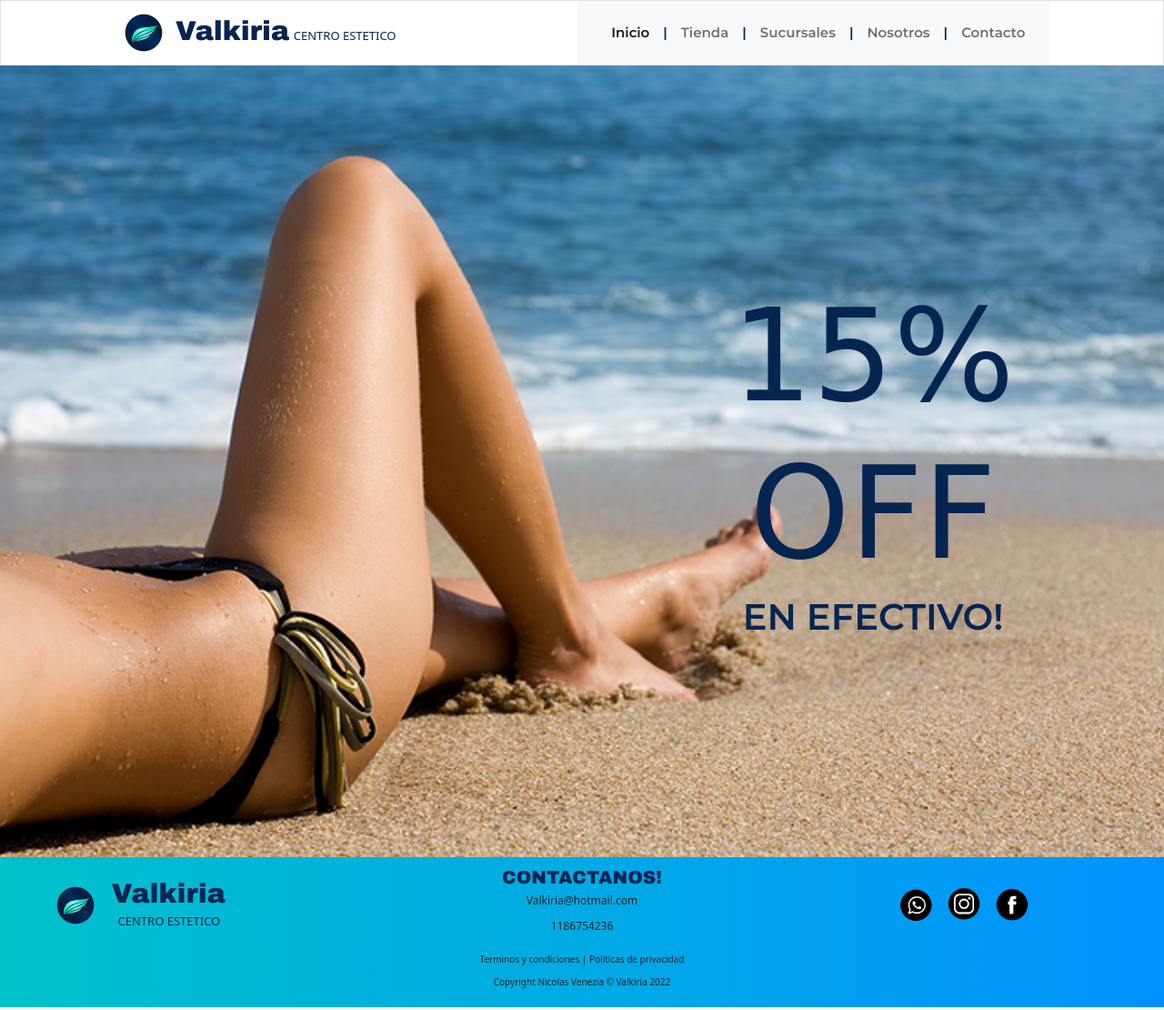
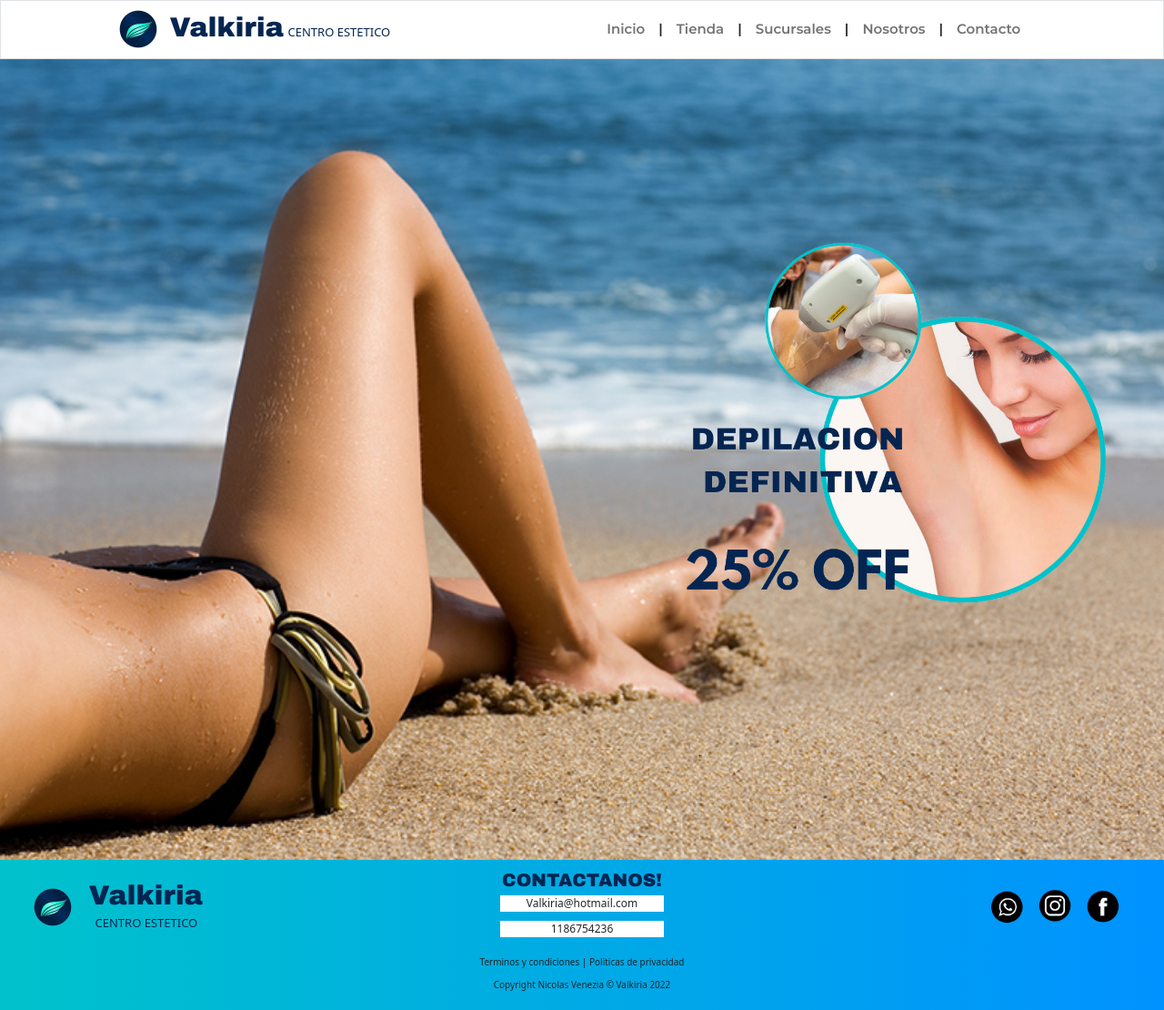
Before and after one commit to Nicovenezia/CentroEstetico-NicolasVenezia, a plain HTML site: page index.html in a window 1280 px wide. Shown: the whole page at 91% size. Drawn offline with nearby package versions, Linux system fonts and the light colour scheme.

Commit message:
codificaciones

```diff
--- a/css/styles.css
+++ b/css/styles.css
@@ -8,9 +8,7 @@
 }
 
 /*
-
 HEADER                   HEADER               HEADER
-
 */
 
 .contenedorHeader{
@@ -48,15 +46,9 @@
 }
 
 .navbar-nav{
-    height: 6rem;
     align-items: center;
     font-size: 1.5rem;
-    color: #052551;
     font-family: 'Montserrat', sans-serif;
-}
-
-.navbarHeader{
-    width: 52rem;
 }
 
 .nav-link{
@@ -68,16 +60,26 @@
     width: 2rem;
 }
 
+.contenedorNav{
+    width: auto;
+    text-align: center;
+}
+
+.nav-link{
+    transition: background-color .4s;
+    color: #052551;
+}
+
+.nav-link:hover{
+    background-color: rgb(0, 217, 255);
+}
+
 /*
-
 HEADER                     HEADER             HEADER
-
 */
 
 /*
-
 SECTION INICIO         SECTION INICIO           SECTION INICIO
-
 */
 
 #sectionIndex{
@@ -85,7 +87,7 @@
     background-repeat: no-repeat;
     background-position: center;
     background-size: cover;
-    height: 87rem;
+    height: 88rem;
     width: 100%;
     display: flex;
     align-items: flex-end;
@@ -94,7 +96,11 @@
 }
 
 .contenedorDescuento{
-    width: 50%;
+    text-align: end;
+}
+
+.logoImgDescuento{
+    height: 60rem;
 }
 
 .h2Descuento{
@@ -112,15 +118,11 @@
 }
 
 /*
-
 SECTION INICIO         SECTION INICIO           SECTION INICIO
-
 */
 
 /*
-
 SECTION TIENDA        SECTION TIENDA           SECTION TIENDA
-
 */
 
 .contenedorDepilacion{
@@ -177,18 +179,15 @@
 .agergarProductos{
     width: 7rem;
     height: 3rem;
+    font-size: 1.1rem;
 }
 
 /*
-
 SECTION TIENDA        SECTION TIENDA           SECTION TIENDA
-
 */
 
 /*
-
 SECTION SUCURSALES       SECTION SUCURSALES           SECTION SUCURSALES
-
 */
 
 .contenedorSucursales{
@@ -200,19 +199,19 @@
     width: 46rem;
     margin: 2rem;
     text-align: center;
-    font-size: 1.6rem;
+}
+
+.nombreSucursales{
+    margin-top: 0.6rem;
+    font-size: 1.7rem;
 }
 
 /*
-
 SECTION SUCURSALES       SECTION SUCURSALES           SECTION SUCURSALES
-
 */
 
 /*
-
 SECTION NOSOTROS        SECTION NOSOTROS           SECTION NOSOTROS
-
 */
 
 #imagenFondo{
@@ -250,19 +249,15 @@
 }
 
 /*
-
 SECTION NOSOTROS        SECTION NOSOTROS           SECTION NOSOTROS
-
 */
 
 /*
-
 SECTION CONTACTO       SECTION CONTACTO           SECTION CONTACTO
-
 */
 
 .contenedorSection{
-    height: 87rem;
+    height: 88rem;
     background: rgb(0,218,228);
     background: linear-gradient(191deg, rgba(0,218,228,1) 0%, rgba(5,37,81,1) 100%);
 }
@@ -296,18 +291,15 @@
 
 .h2Contatco{
     font-size: 4rem;
+    margin: 2rem;
 }
 
 /*
-
 SECTION CONTACTO       SECTION CONTACTO           SECTION CONTACTO
-
 */
 
 /*
-
 FOOTER                     FOOTER                 FOOTER
-
 */
 
 .contenedorFooter{
@@ -320,6 +312,7 @@
 
 .cajaLogoFooter{
     text-align: end;
+    width: 8rem;
 }
 
 .logoFooter{
@@ -339,10 +332,12 @@
 
 .cajaContactoFooter{
     text-align: center;
+    width: 21rem;
 }
 
 .cajaLogoRedesFooter{
     text-align: center;
+    width: 22rem;
 }
 
 .h2Contactanos{
@@ -353,10 +348,16 @@
 
 .pContacto{
     font-size: 1.2rem;
+    background-color: white;
+    width: 18rem;
+    margin: 0% auto;
+    margin-bottom: 1rem;
+}
+
+.contenedorValkiriaFooter{
+    width: 14rem;
 }
 
 /*
-
 FOOTER                     FOOTER                 FOOTER
-
 */
--- a/index.html
+++ b/index.html
@@ -19,7 +19,7 @@
     <header class="container-fluid">
         <div class="row contenedorHeader border border-1">
             <div class="cajaLogoNav col-1">
-                <img class="logo" src="./img/logo.png" alt="">
+                <img class="logo" src="./img/logo.png" alt="Valkiria">
             </div>
 
             <div class="cajaValkiriaNav col-3">
@@ -30,8 +30,9 @@
                 <h3 class="h3Nav">CENTRO ESTETICO</h3>
             </div>
 
-            <nav class="navbar navbarHeader navbar-expand-lg navbar-light bg-light col-5">
-                <div class="container-fluid">
+            <div class="col-5">
+                <nav class="navbar navbar-expand-lg navbar-light">
+                    <div class="container-fluid contenedorNav">
                         <button class="navbar-toggler" type="button" data-bs-toggle="collapse" data-bs-target="#navbarNav" aria-controls="navbarNav" aria-expanded="false" aria-label="Toggle navigation">
                             <span class="navbar-toggler-icon"></span>
                         </button>
@@ -39,36 +40,35 @@
                         <div class="collapse navbar-collapse" id="navbarNav">
                             <ul class="navbar-nav">
                                 <li class="nav-item">
-                                <a class="nav-link active" aria-current="page" href="./index.html">Inicio</a>
+                                    <a class="nav-link rounded" aria-current="page" href="./index.html">Inicio</a>
                                 </li>
                                 |
                                 <li class="nav-item">
-                                <a class="nav-link" href="./pag/tienda.html">Tienda</a>
+                                    <a class="nav-link rounded" href="./pag/tienda.html">Tienda</a>
                                 </li>
                                 |
                                 <li class="nav-item">
-                                <a class="nav-link" href="./pag/sucursales.html">Sucursales</a>
+                                    <a class="nav-link rounded" href="./pag/sucursales.html">Sucursales</a>
                                 </li>
                                 |
                                 <li class="nav-item">
-                                <a class="nav-link" href="./pag/nosotros.html">Nosotros</a>
+                                    <a class="nav-link rounded" href="./pag/nosotros.html">Nosotros</a>
                                 </li>
                                 |
                                 <li class="nav-item">
-                                <a class="nav-link" href="./pag/contacto.html">Contacto</a>
+                                    <a class="nav-link rounded" href="./pag/contacto.html">Contacto</a>
                                 </li>
                             </ul>
                         </div>
                     </div>
                 </nav>
+            </div>
     </header>
 
 
     <section id="sectionIndex">
         <div class="contenedorDescuento">
-            <h2 class="h2Descuento">15%</h2>
-            <h2 class="h2Descuento">OFF</h2>
-            <h3 class="h3Descuento">EN EFECTIVO!</h3>
+            <img class="logoImgDescuento" src="./img/50%off (1).png" alt="">
         </div>
     </section>
 
@@ -76,10 +76,10 @@
     <footer class="container-fluid">
         <div class="row contenedorFooter">
             <div class="col-1 cajaLogoFooter">
-                <img class="logo" src="./img/logo.png" alt="">
+                <img class="logo" src="./img/logo.png" alt="Valkiria">
             </div>
 
-            <div class="col-3">
+            <div class="col-3 contenedorValkiriaFooter">
                 <div class="cajaValkiriaNav">
                     <h1 class="h1ValkiriaNav">Valkiria</h1>
                 </div>
@@ -89,21 +89,16 @@
                 </div>
             </div>
 
-
-            <div class="col">
-                <div class="cajaContactoFooter">
+            <div class="col cajaContactoFooter">
                     <h2 class="h2Contactanos">CONTACTANOS!</h2>
                     <P class="pContacto">Valkiria@hotmail.com</P>
                     <p class="pContacto">1186754236</p>
             </div>
-            </div>
 
-            <div class="col">
-                <div class="cajaLogoRedesFooter">
-                    <a href="https://wa.me/541133145083"><img class="logoRedes" src="./img/whatsapp.png" alt=""></a>
-                    <a href="https://instagram.com/valkiria_estetica?igshid=NjY2NjE5MzQ="><img class="logoRedes" src="./img/instagram.png" alt=""></a>
-                    <a href="https://www.facebook.com/centroesteticovalkiria"><img class="logoRedes" src="./img/facebook.png" alt=""></a>
-                </div>
+            <div class="col-4 cajaLogoRedesFooter">
+                    <a href="https://wa.me/541133145083"><img class="logoRedes" src="./img/whatsapp.png" alt="whatsapp"></a>
+                    <a href="https://instagram.com/valkiria_estetica?igshid=NjY2NjE5MzQ="><img class="logoRedes" src="./img/instagram.png" alt="instagram"></a>
+                    <a href="https://www.facebook.com/centroesteticovalkiria"><img class="logoRedes" src="./img/facebook.png" alt="facebook"></a>
             </div>
 
             <div class="col-12 contenedorTerminos">
```
Also changed, not shown: pag/contacto.html (+1 -1 lines), pag/nosotros.html (+1 -1 lines), pag/sucursales.html (+5 -5 lines), pag/tienda.html (+1 -1 lines), img/50%off (1).png (added), img/logo contacto.png. Lines whose indentation alone changed are shown as unchanged.
